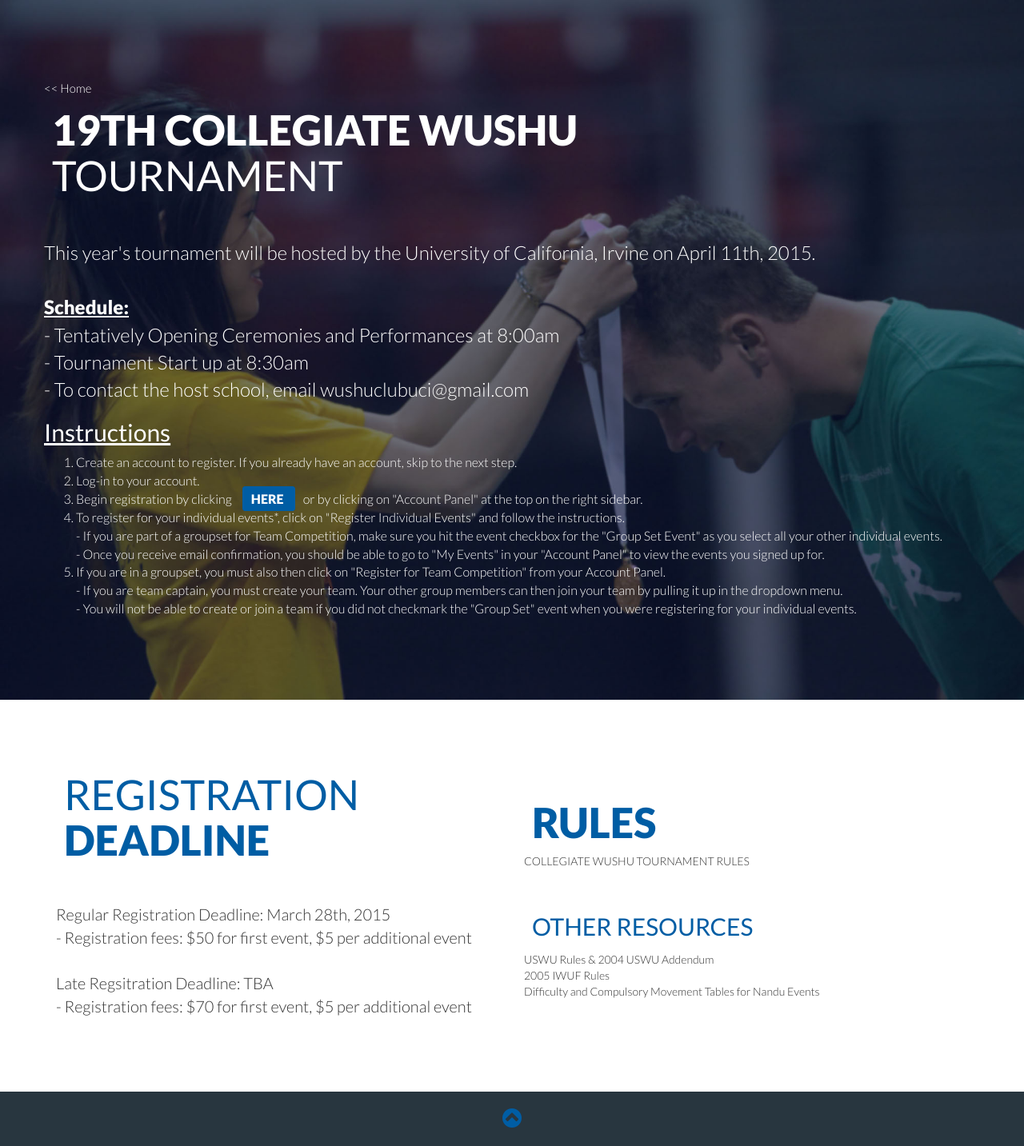
After one commit to ronnienv/Wushu_Collegiate_2015, a PHP site: page /tournament.html in a window 1280 px wide. The commit adds this page. Shown: the whole page at 80% size. Run offline with PHP 8.4, Linux system fonts and the light colour scheme.

Commit message:
Tournament Page in progress

```diff
--- a/assets/css/main.css
+++ b/assets/css/main.css
@@ -673,3 +673,25 @@ img {
   color: #FDB813;
 }
 /* Footer Section End */
+
+
+/* tournament page */
+#tournament .back a{
+  color: #fff;
+  font-size: 15px;
+}
+
+#deadline .deadline-info{
+  font-size: 20px;
+}
+
+#deadline .rules{
+  margin-top: 35px;
+  margin-bottom: 10px;
+}
+
+#deadline .other{
+  margin-top: 55px;
+  font-size: 30px;
+  margin-bottom: 15px;
+}
--- /dev/null
+++ b/tournament.html
@@ -0,0 +1,146 @@
+<!DOCTYPE html>
+<html lang="en">
+<head>
+  <meta charset="utf-8">
+  <meta name="viewport" content="width=device-width, initial-scale=1">
+  <title>Collegiate Wushu</title>
+
+  <!-- Bootstrap -->
+  <link rel="stylesheet" type="text/css" href="assets/css/bootstrap.min.css">
+  <link rel="stylesheet" type="text/css" href="assets/css/jasny-bootstrap.min.css">
+  <!-- Main Style -->
+  <link rel="stylesheet" type="text/css" href="assets/css/main.css">
+
+  <!-- Responsive Style -->
+  <link rel="stylesheet" type="text/css" href="assets/css/responsive.css">
+
+  <!--Fonts-->
+  <link rel="stylesheet" media="screen" href="assets/fonts/font-awesome/font-awesome.min.css">
+
+  <!-- Extras -->
+  <link rel="stylesheet" type="text/css" href="assets/extras/animate.css">
+  <link rel="stylesheet" type="text/css" href="assets/extras/lightbox.css">
+  <link rel="stylesheet" type="text/css" href="assets/extras/owl/owl.carousel.css">
+  <link rel="stylesheet" type="text/css" href="assets/extras/owl/owl.theme.css">
+  <link rel="stylesheet" type="text/css" href="assets/extras/owl/owl.transitions.css">
+  <!-- HTML5 Shim and Respond.js IE8 support of HTML5 elements and media queries -->
+  <!--[if lt IE 9]>
+                <script src="https://oss.maxcdn.com/libs/html5shiv/3.7.0/html5shiv.js"></script>
+                <script src="https://oss.maxcdn.com/libs/respond.js/1.4.2/respond.min.js"></script>
+              <![endif]-->
+</head>
+<body>
+
+  <!-- Tournament Header Section Start -->
+  <section id="tournament">
+    <div class="container">
+      <div class="row">
+        <p class="back">
+          <a href="index.html"> &lt&lt Home</a>
+        </p>
+        <h1 class="section-title wow fadeInLeft animated"><span>19th Collegiate Wushu </br></span> Tournament</h1>
+        <p class="wow fadeInLeft animated">This year's tournament will be hosted by the University of California, Irvine on April 11th, 2015.
+        <br>
+        <br>
+        <u><b>Schedule:</b></u> <br>
+        - Tentatively Opening Ceremonies and Performances at 8:00am<br>
+        - Tournament Start up at 8:30am<br>
+        - To contact the host school, email wushuclubuci@gmail.com
+        </p>
+
+        <h2 class="wow fadeInLeft animated"><u>Instructions</u></h2>
+        <p class="wow fadeInLeft animated">
+          <ol class="instructions wow fadeInLeft animated">
+            <li>Create an account to register. If you already have an account, skip to the next step.</li>
+            <li>Log-in to your account.</li>
+            <li>Begin registration by clicking <a class="reg-small" href="http://collegiatewushu.org/accounthome.php?viewpage=1"> <b>HERE</b> </a> or by clicking on "Account Panel" at the top on the right sidebar.</li>
+
+            <li>To register for your individual events*, click on "Register Individual Events" and follow the instructions.</li>
+              - If you are part of a groupset for Team Competition, make sure you hit the event checkbox for the "Group Set Event" as you select all your other individual events. <br>
+              - Once you receive email confirmation, you should be able to go to "My Events" in your "Account Panel" to view the events you signed up for.
+
+            <li>If you are in a groupset, you must also then click on "Register for Team Competition" from your Account Panel.</li>
+            - If you are team captain, you must create your team. Your other group members can then join your team by pulling it up in the dropdown menu.<br>
+            - You will not be able to create or join a team if you did not checkmark the "Group Set" event when you were registering for your individual events.
+          </ol>
+        </p>
+      </div>
+    </div>
+  </section>
+  <!-- Tournament Header Section End -->
+  <!-- Tournament Deadline Section End -->
+  <section id="deadline">
+    <div class="container">
+      <div class="row">
+        <div class="col-md-6">
+          <h1 class="section-title wow fadeInBottom animated">Registration <br><span>Deadline</span></h1>
+            <ul class="deadline-info wow fadeInLeft animated">
+              <li> Regular Registration Deadline: March 28th, 2015 <br>
+                  - Registration fees: $50 for first event, $5 per additional event</li>
+              <br>
+              <li> Late Regsitration Deadline: TBA <br>
+                  - Registration fees: $70 for first event, $5 per additional event</li>
+            </ul>
+          </div>
+        <div class="col-md-6">
+            <h1 class="rules section-title wow fadeIn animated"><span>Rules</span></h1>
+            <a href="http://collegiatewushu.org/tournament/rules/16thcollegiaterules.pdf" class="wow fadeInLeft animated">COLLEGIATE WUSHU TOURNAMENT RULES</a>
+            <br>
+            <h2 class="other section-title wow fadeIn animated">Other Resources</h2>
+            <ul class="wow fadeInLeft animated">
+              <li><a href="http://collegiatewushu.org/tournament/rules/USWURulebook2002.pdf">USWU Rules</a> &amp <a href="http://collegiatewushu.org/tournament/rules/USWURulesAddendum2004"> 2004 USWU Addendum</a> </li>
+              <li><a href="http://collegiatewushu.org/tournament/rules/iwuf_rules_taolu_2005.pdf">2005 IWUF Rules</a></li>
+              <li><a href="http://collegiatewushu.org/tournament/rules/nandu_cm_tables.xls">Difficulty and Compulsory Movement Tables for Nandu Events</a></li>
+            </ul>
+          </div>
+      </div>
+    </div>
+  </section>
+
+  <!-- Footer section Start -->
+  <footer id="footer">
+    <div class="container">
+      <div class="row">
+        <div class="col-lg-5 col-md-5 col-sm-5 col-xs-12">
+          <div class="copyright wow fadeInUp animated" data-wow-delay=".8s">
+
+          </div>
+        </div>
+        <div class="col-lg-2 col-md-2 col-sm-2 col-xs-12">
+          <div class="scroll-top text-center wow fadeInUp animated" data-wow-delay=".6s">
+            <a href="#header"><i class="fa fa-chevron-circle-up fa-2x"></i></a>
+          </div>
+        </div>
+        <div class="col-lg-5 col-md-5 col-sm-5 col-xs-12">
+
+        </div>
+      </div>
+    </div>
+  </footer>
+  <!-- Footer section End -->
+
+  <!-- jQuery Load -->
+  <script src="assets/js/jquery-min.js"></script>
+  <!-- Bootstrap JS -->
+  <script src="assets/js/bootstrap.min.js"></script>
+  <!-- WOW JS plugin for animation -->
+  <script src="assets/js/wow.js"></script>
+  <!-- All JS plugin Triggers -->
+  <script src="assets/js/main.js"></script>
+  <!-- Smooth scroll -->
+  <script src="assets/js/smooth-scroll.js"></script>
+  <!--  -->
+  <script src="assets/js/jasny-bootstrap.min.js"></script>
+  <!-- Counterup -->
+  <script src="assets/js/jquery.counterup.min.js"></script>
+  <!-- waypoints -->
+  <script src="assets/js/waypoints.min.js"></script>
+  <!-- circle progress -->
+  <script src="assets/js/circle-progress.js"></script>
+  <!-- owl carousel -->
+  <script src="assets/js/owl.carousel.js"></script>
+  <!-- lightbox -->
+  <script src="assets/js/lightbox.min.js"></script>
+
+</body>
+</html>
```
Also changed, not shown: index.html (+7 -7 lines), assets/img/backgrounds/tournament.png (deleted), assets/img/blog/img1.jpg (deleted), assets/img/blog/img2.jpg (deleted), assets/img/blog/img3.jpg (deleted), assets/img/clients/img1.jpg (deleted), assets/img/clients/img1.png (deleted), assets/img/clients/img2.jpg (deleted), assets/img/clients/img2.png (deleted), assets/img/clients/img3.png (deleted), assets/img/clients/img4.jpg (deleted), assets/img/clients/img4.png (deleted), assets/img/clients/img5.png (deleted), assets/img/clients/img6.png (deleted), 1 more files.
